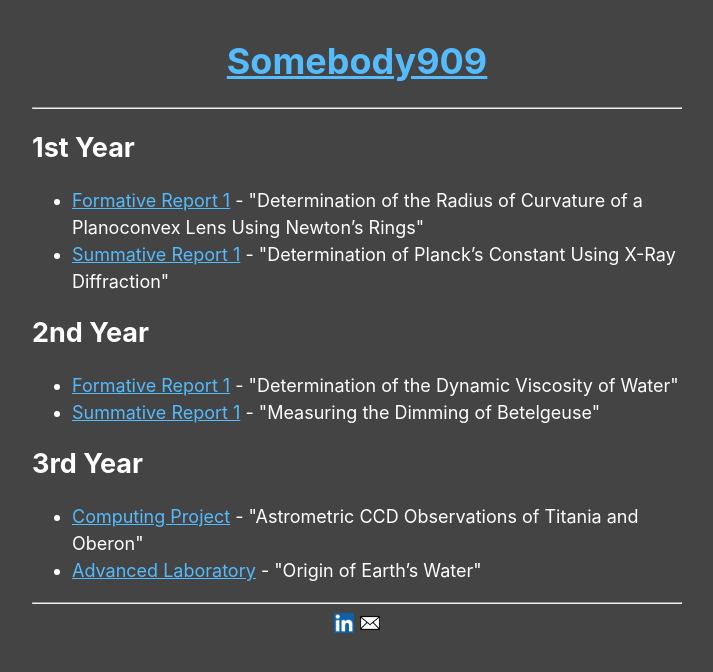
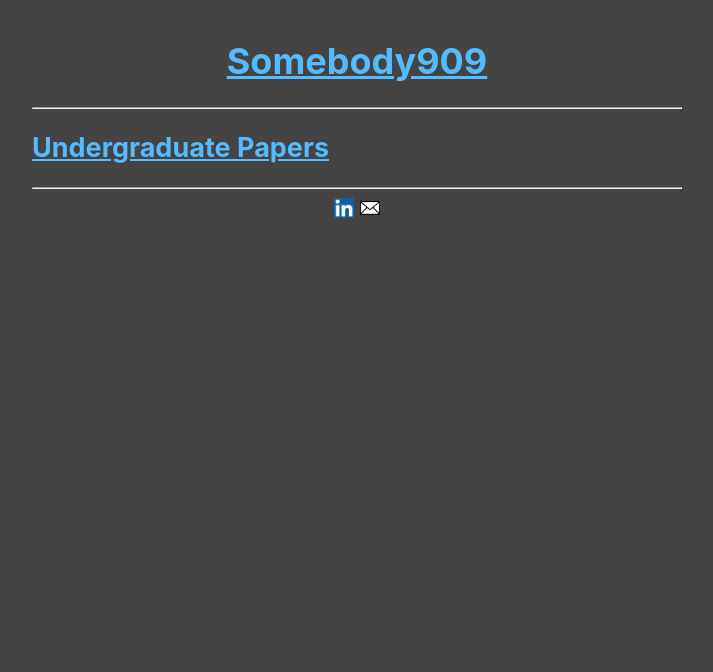
Before and after one commit to alexogdenuk/alexogdenuk.github.io, a plain HTML site: page undergraduate_papers/index.html in a window 1280 px wide. Shown: the whole page, without its empty margins (283-996 px from the left). Drawn offline with Linux system fonts and the light colour scheme.

Commit message:
Add files via upload

```diff
--- a/undergraduate_papers/index.html
+++ b/undergraduate_papers/index.html
@@ -11,24 +11,7 @@
 <body>
   <h1><a href="/"               >Somebody909</a></h1><hr>
 
-  <h2>1st Year</h2>
-  <ul>
-    <li><a href="Newtons Rings Lab Report by Alex Ogden.pdf" target="_blank">Formative Report 1</a> - "Determination of the Radius of Curvature of a Planoconvex Lens Using Newton’s Rings"</li>
-    <li><a href="X-Rays Lab Report by Alex Ogden.pdf" target="_blank">Summative Report 1</a> - "Determination of Planck’s Constant Using X-Ray Diffraction"
-    </li>
-  </ul>
-
-  <h2>2nd Year</h2>
-  <ul>
-    <li><a href="Viscosity of Water Lab Report by Alex Ogden.pdf" target="_blank">Formative Report 1</a> - "Determination of the Dynamic Viscosity of Water"</li>
-    <li><a href="Betelgeuse Lab Report by Alex Ogden.pdf" target="_blank">Summative Report 1</a> - "Measuring the Dimming of Betelgeuse"</li>
-  </ul>
-
-  <h2>3rd Year</h2>
-  <ul>
-    <li><a href="Moons_of_Uranus.pdf" target="_blank">Computing Project</a> - "Astrometric CCD Observations of Titania and Oberon"</li>
-    <li><a href="Origin of Earth's Water.pdf" target="_blank">Advanced Laboratory</a> - "Origin of Earth’s Water"</li>
-  </ul>
+  <h2><a href="/undergraduate_papers"           >Undergraduate Papers</a></h2>
 
 
 
```
